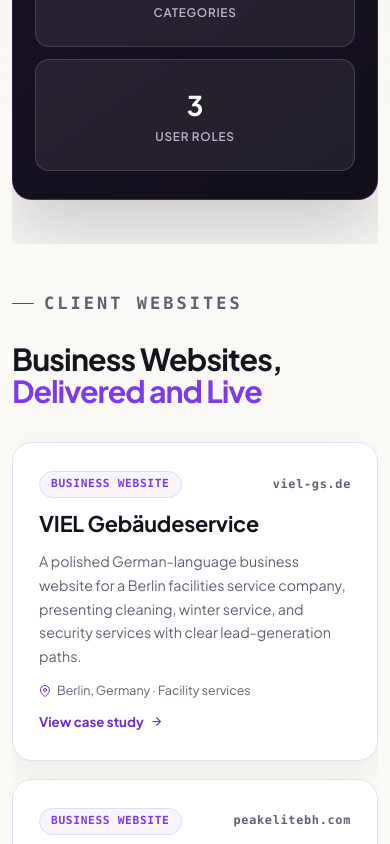
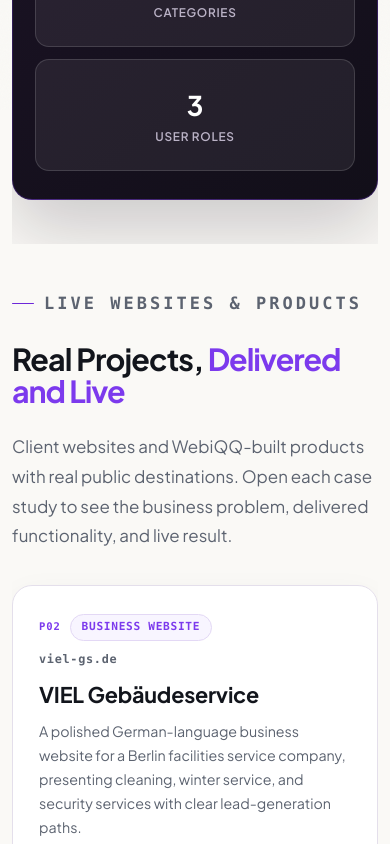
Before and after one commit to HasannShd/webiqq, a React (Vite) app: page /work in a window 390 px wide. Shown: the part 1156-2000 px from the top of the page. Built offline with nearby package versions, Linux system fonts and the light colour scheme.

Commit message:
Add boxing and Qalorie live case studies

```diff
--- a/src/data/caseStudies.js
+++ b/src/data/caseStudies.js
@@ -145,6 +145,75 @@
       'A live multilingual corporate presence representing the group’s verticals to local and international audiences.',
     relatedServices: ['websites-and-ecommerce', 'multilingual-website-systems', 'seo-and-digital-growth'],
   },
+  {
+    slug: 'personal-boxing-coaching',
+    client: 'Personal Boxing Coaching',
+    industry: 'Sports & personal training',
+    location: 'Berlin, Germany',
+    label: 'Coaching & Booking Website',
+    liveUrl: 'https://www.personalboxingcoaching.de',
+    liveHost: 'personalboxingcoaching.de',
+    summary:
+      'A German-market website for a Berlin boxing champion, combining personal-brand credibility, coaching services, client reviews, and a direct session-booking journey.',
+    problem:
+      'A championship-level coach needed a focused digital presence that communicated real sporting credentials, explained training options clearly, and converted local visitors into qualified booking requests.',
+    objectives: [
+      'Build trust around the coach’s competition history and training expertise',
+      'Present personal boxing and performance coaching clearly',
+      'Turn mobile visitors into direct session enquiries',
+    ],
+    solution:
+      'WebiQQ created a responsive personal-brand website with German-first messaging, coach biography and credentials, service positioning, a visible 5.0 client rating, location information, and a streamlined booking interaction.',
+    services: ['Websites', 'SEO & Digital Growth', 'Care, Hosting & Support'],
+    features: [
+      'German-market personal brand',
+      'Coach biography and credentials',
+      'Personal boxing service pages',
+      '5.0 client rating presentation',
+      'Mobile session-booking journey',
+      'Berlin location integration',
+    ],
+    outcome:
+      'A live coaching website that presents championship experience professionally and gives Berlin clients a direct path from discovery to session request.',
+    relatedServices: ['websites-and-ecommerce', 'seo-and-digital-growth', 'care-hosting-and-support'],
+  },
+  {
+    slug: 'qalorie-ai',
+    client: 'Qalorie AI',
+    industry: 'AI mobile app & SaaS',
+    location: 'GCC & global',
+    label: 'Co-founded Product',
+    liveUrl: 'https://qalorieai.app',
+    liveHost: 'qalorieai.app',
+    summary:
+      'A live AI-powered calorie and nutrition tracking product, co-founded and built by WebiQQ, with photo-based meal analysis and a public product website for GCC and global users.',
+    problem:
+      'Manual food logging is slow and poorly suited to mixed dishes and regional meals. The product needed a fast mobile experience that could turn a meal photo into useful calorie, ingredient, and macro information.',
+    objectives: [
+      'Make nutrition tracking as simple as taking a meal photo',
+      'Support real dishes and ingredient-level analysis',
+      'Launch a credible consumer product for GCC and global audiences',
+    ],
+    solution:
+      'WebiQQ co-founded and built Qalorie AI as a mobile-first nutrition product with photo-based meal analysis, ingredient recognition, calorie and macro tracking, progress experiences, and a responsive public product website.',
+    services: ['Business Software & Dashboards', 'Websites', 'Automation & Integrations', 'Care, Hosting & Support'],
+    features: [
+      'AI meal photo analysis',
+      'Ingredient recognition up to 95% confidence',
+      'Calorie and macro tracking',
+      'Mobile-first product experience',
+      'Public SaaS marketing website',
+      'Apple App Store launch',
+    ],
+    stats: [
+      { value: 'iOS', label: 'Live product' },
+      { value: '95%', label: 'Recognition confidence' },
+      { value: 'GCC', label: 'Built for the region' },
+    ],
+    outcome:
+      'A live consumer AI product with a public website and App Store presence, moving beyond a prototype into a product designed for real nutrition-tracking users.',
+    relatedServices: ['business-software', 'websites-and-ecommerce', 'automation-and-integrations', 'care-hosting-and-support'],
+  },
 ];
 
 // Independent product builds — shown on /work in their own section to keep
--- a/src/nova.css
+++ b/src/nova.css
@@ -1910,6 +1910,27 @@
   background: #f8f5ff;
 }
 
+.work-card-identity {
+  display: flex;
+  align-items: center;
+  gap: 9px;
+  min-width: 0;
+}
+
+.work-card-index {
+  flex: 0 0 auto;
+  color: var(--brand-purple);
+  font-family: var(--font-mono);
+  font-size: 0.66rem;
+  font-weight: 700;
+  letter-spacing: 0.08em;
+}
+
+.work-card-host {
+  overflow-wrap: anywhere;
+  text-align: right;
+}
+
 .project-number,
 .service-row-num {
   color: rgba(109, 40, 217, 0.26);
@@ -2009,4 +2030,13 @@
   .flagship-card-stats {
     grid-template-columns: 1fr;
   }
-}
+
+  .work-card-top {
+    align-items: flex-start;
+    flex-direction: column;
+  }
+
+  .work-card-host {
+    text-align: left;
+  }
+}
--- a/src/pages/WorkPage.jsx
+++ b/src/pages/WorkPage.jsx
@@ -14,8 +14,8 @@
   return (
     <main id="main">
       <Seo
-        title="Work & Case Studies | Live Client Projects | WebiQQ"
-        description="Real client projects by WebiQQ: a full business platform for Leading Trading Est. in Bahrain, business websites in Germany and Bahrain, and a multilingual corporate site — all live today."
+        title="Work & Case Studies | Live Websites, Software & AI | WebiQQ"
+        description="Explore live WebiQQ work across business platforms, websites, multilingual systems, booking journeys, and an AI nutrition product serving Bahrain, the GCC, Germany, and global users."
         canonical={`${SITE_URL}/work`}
         jsonLd={[
           {
@@ -32,7 +32,7 @@
         breadcrumbs={[{ label: 'Home', to: '/' }, { label: 'Work' }]}
         eyebrow="Work"
         title={<>Live Projects for <em>Real Businesses</em></>}
-        lead="Everything below is live and in use today — built for companies in Bahrain, Germany, and international markets. And it's only the public side: the admin panels, staff portals, and internal tools we build stay behind logins, where they belong."
+        lead="Everything below is live and in use today — from business websites in Bahrain and Germany to operational software and a global AI product. And it is only the public side: admin panels, staff portals, and internal tools stay behind logins, where they belong."
       />
 
       {flagship && (
@@ -64,15 +64,19 @@
 
       <section className="section-shell" aria-labelledby="client-work-title">
         <SectionHeader
-          eyebrow="Client Websites"
-          title={<>Business Websites, <em>Delivered and Live</em></>}
+          eyebrow="Live Websites & Products"
+          title={<>Real Projects, <em>Delivered and Live</em></>}
+          text="Client websites and WebiQQ-built products with real public destinations. Open each case study to see the business problem, delivered functionality, and live result."
           id="client-work-title"
         />
         <div className="work-strip reveal">
-          {clientWork.map((project) => (
+          {clientWork.map((project, index) => (
             <Link className="work-card" to={`/work/${project.slug}`} key={project.slug}>
               <div className="work-card-top">
-                <span className="work-card-label">{project.label}</span>
+                <div className="work-card-identity">
+                  <span className="work-card-index">P{String(index + 2).padStart(2, '0')}</span>
+                  <span className="work-card-label">{project.label}</span>
+                </div>
                 <span className="work-card-host">{project.liveHost}</span>
               </div>
               <h3>{project.client}</h3>
```
Also changed, not shown: public/llms.txt, 1 other file (tests, documents, lock files or other folders).
